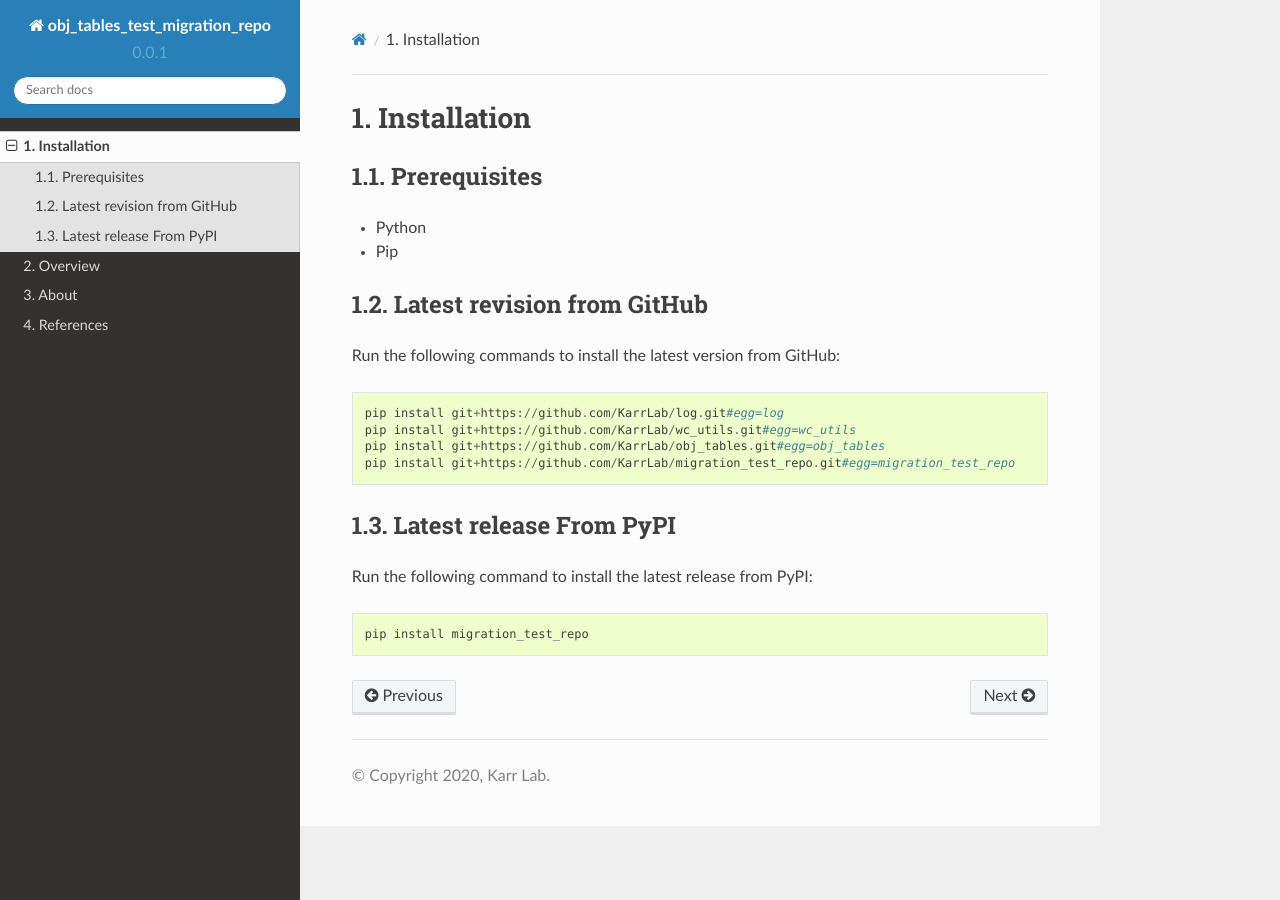
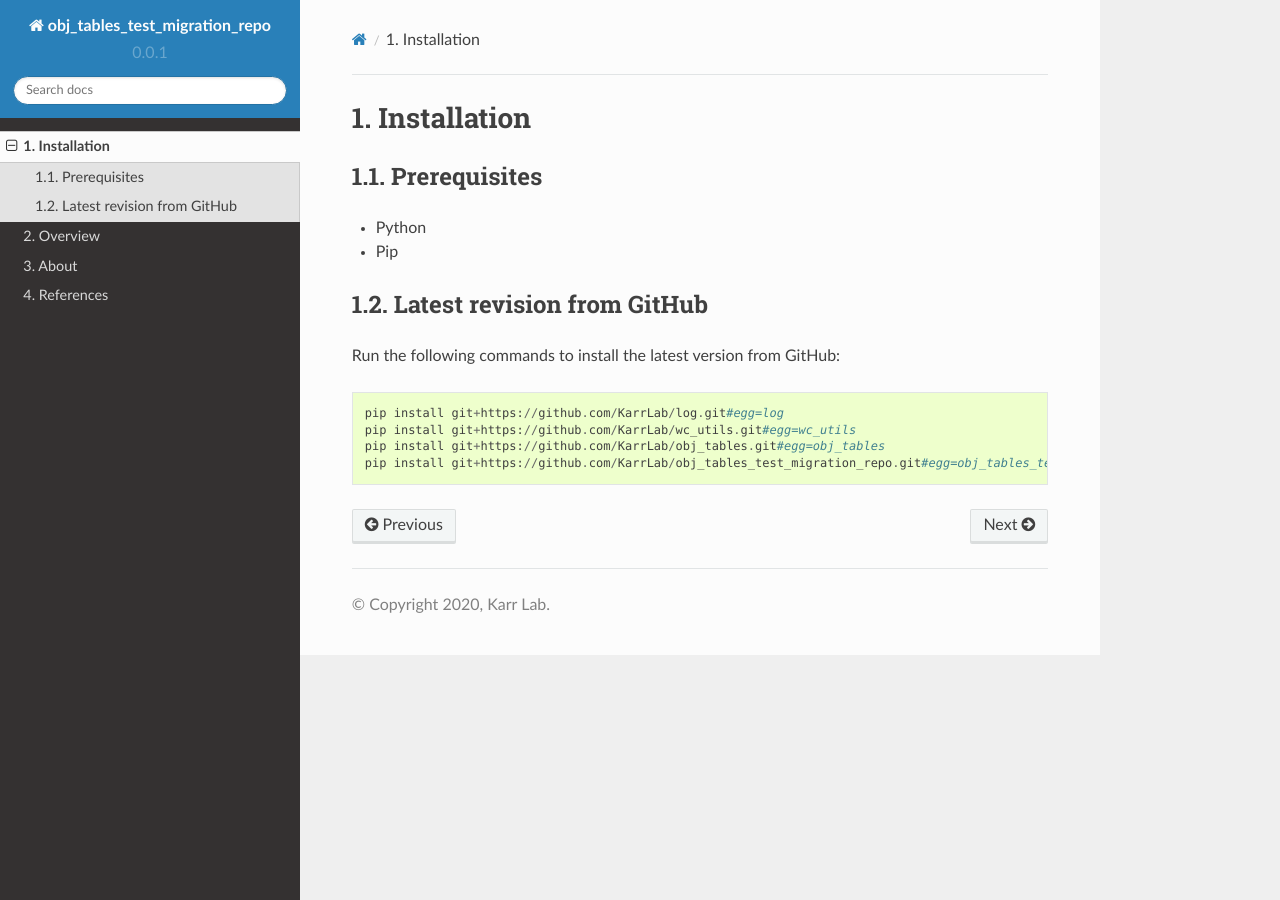
Before and after one commit to KarrLab/migration_test_repo, a Sphinx documentation site: the page built from docs/installation.rst, in a window 1280 px wide. Built offline with Sphinx 7.4.7 and the Read the Docs theme 2.0.0, drawn with Linux system fonts in a browser that asks for light colours; pages that are not in the unit, such as notebooks, are missing from menus.

Commit message:
renaming package

```diff
--- a/docs/index.rst
+++ b/docs/index.rst
@@ -1,5 +1,5 @@
-migration_test_repo documentation
-=================================
+obj_tables_test_migration_repo documentation
+============================================
 
 Contents
 --------
--- a/docs/installation.rst
+++ b/docs/installation.rst
@@ -14,10 +14,4 @@
     pip install git+https://github.com/KarrLab/log.git#egg=log
     pip install git+https://github.com/KarrLab/wc_utils.git#egg=wc_utils
     pip install git+https://github.com/KarrLab/obj_tables.git#egg=obj_tables
-    pip install git+https://github.com/KarrLab/migration_test_repo.git#egg=migration_test_repo
-
-Latest release From PyPI
----------------------------
-Run the following command to install the latest release from PyPI::
-
-    pip install migration_test_repo
+    pip install git+https://github.com/KarrLab/obj_tables_test_migration_repo.git#egg=obj_tables_test_migration_repo
--- a/setup.cfg
+++ b/setup.cfg
@@ -3,8 +3,8 @@
 
 [coverage:run]
 source =
-    migration_test_repo
+    obj_tables_test_migration_repo
 
 [sphinx-apidocs]
 packages =
-    migration_test_repo
+    obj_tables_test_migration_repo
```
Also changed, not shown: README.md (+7 -7 lines), 1 other file.
